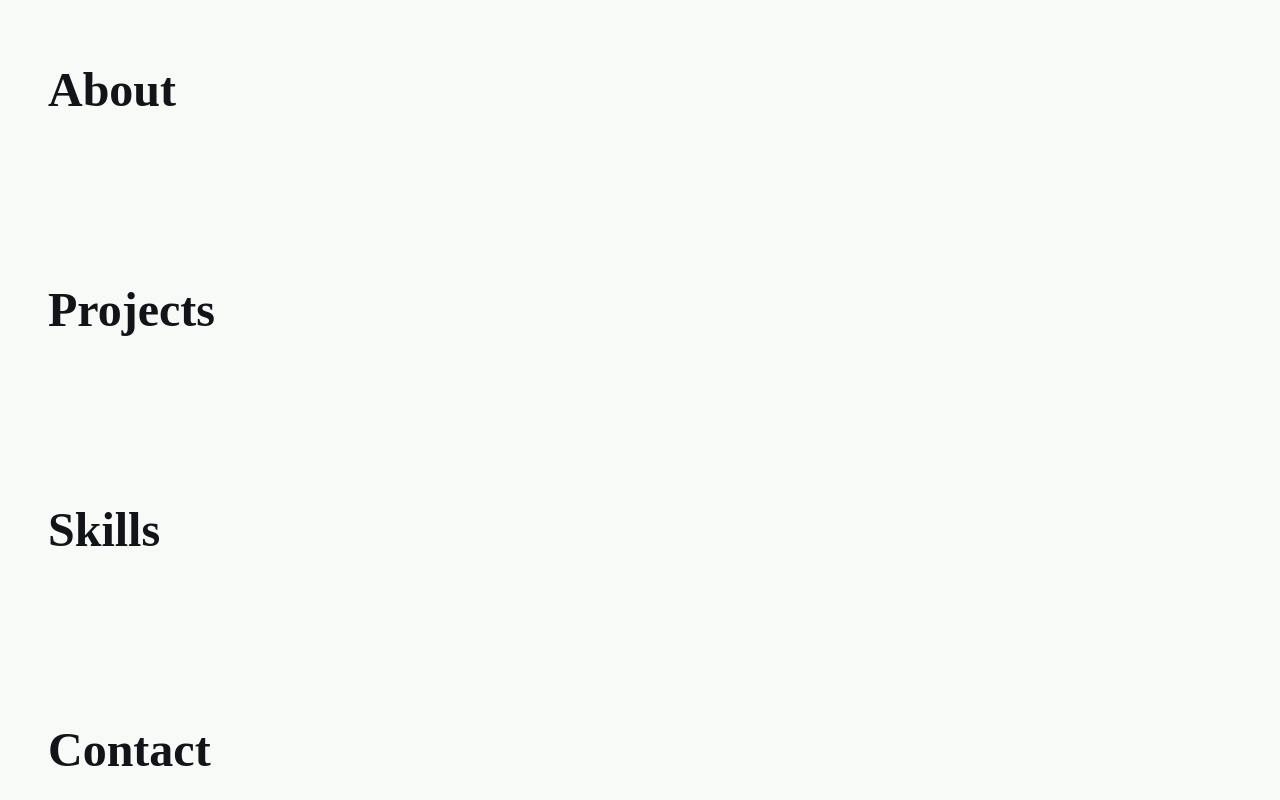
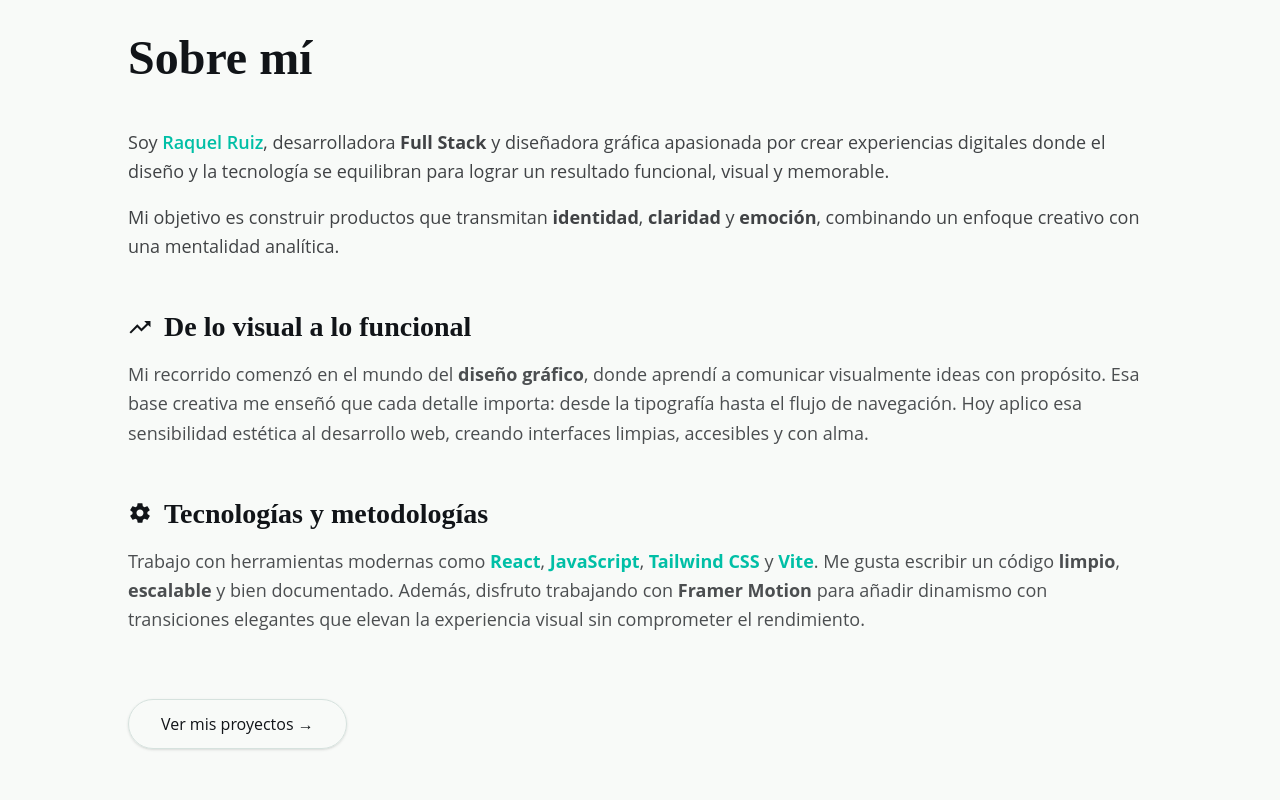
Before and after one commit to raquelruz/portfolio-react, a React (Vite) app: page / in a window 1280 px wide. Shown: the part 900-1700 px from the top of the page. Built offline with nearby package versions, Linux system fonts and the light colour scheme.

Commit message:
feature(about): add principal content for about

```diff
--- a/package.json
+++ b/package.json
@@ -16,6 +16,7 @@
     "motion": "^12.23.24",
     "react": "^19.1.1",
     "react-dom": "^19.1.1",
+    "react-icons": "^5.5.0",
     "tailwindcss": "^4.1.15"
   },
   "devDependencies": {
--- a/src/App.jsx
+++ b/src/App.jsx
@@ -11,7 +11,9 @@ import { Skills } from "./components/Skills";
 export const App = () => {
 	return (
 		<BaseLayout>
+
 		<Navbar />
+
 			<section id="home" className="min-h-screen flex items-center justify-center">
 				<Hero />
 			</section>
--- a/src/components/About.jsx
+++ b/src/components/About.jsx
@@ -1,7 +1,98 @@
+import { IoMdTrendingUp, IoMdSettings } from "react-icons/io";
+import { motion } from "framer-motion";
+
 export const About = () => {
-    return (
-        <div>
-            <h1>About</h1>
-        </div>
-    )
-}
+	return (
+		<section
+			id="about"
+			className="px-6 md:px-20 flex flex-col items-start bg-bg text-text transition-colors duration-700"
+		>
+
+			<motion.h1
+				initial={{ opacity: 0, y: 20 }}
+				whileInView={{ opacity: 1, y: 0 }}
+				transition={{ duration: 0.6, ease: "easeOut" }}
+				viewport={{ once: true }}
+				className="text-4xl md:text-5xl font-bold font-title mb-10"
+			>
+				Sobre mí
+			</motion.h1>
+
+			{/* 💬 Introducción */}
+			<motion.div
+				initial={{ opacity: 0, y: 10 }}
+				whileInView={{ opacity: 1, y: 0 }}
+				transition={{ delay: 0.1, duration: 0.8 }}
+				viewport={{ once: true }}
+				className="max-w-full text-text/80 text-lg leading-relaxed font-landing mb-12 space-y-4"
+			>
+				<p>
+					Soy <span className="text-accent font-semibold">Raquel Ruiz</span>,
+					desarrolladora <strong>Full Stack</strong> y diseñadora gráfica apasionada por crear experiencias
+					digitales donde el diseño y la tecnología se equilibran para lograr un resultado funcional, visual y
+					memorable.
+				</p>
+
+				<p>
+					Mi objetivo es construir productos que transmitan <strong>identidad</strong>,{" "}
+					<strong>claridad</strong> y<strong> emoción</strong>, combinando un enfoque creativo con una
+					mentalidad analítica.
+				</p>
+			</motion.div>
+
+			<motion.div
+				initial={{ opacity: 0, y: 15 }}
+				whileInView={{ opacity: 1, y: 0 }}
+				transition={{ delay: 0.2, duration: 0.8 }}
+				viewport={{ once: true }}
+				className="max-w-full mb-12"
+			>
+				<div className="flex items-center gap-3 mb-4">
+					<IoMdTrendingUp className="text-2xl" />
+					<h3 className="text-2xl font-semibold font-title">De lo visual a lo funcional</h3>
+				</div>
+
+				<p className="text-text/75 text-lg leading-relaxed font-landing">
+					Mi recorrido comenzó en el mundo del <strong>diseño gráfico</strong>, donde aprendí a comunicar
+					visualmente ideas con propósito. Esa base creativa me enseñó que cada detalle importa: desde la
+					tipografía hasta el flujo de navegación. Hoy aplico esa sensibilidad estética al desarrollo web,
+					creando interfaces limpias, accesibles y con alma.
+				</p>
+			</motion.div>
+
+			<motion.div
+				initial={{ opacity: 0, y: 15 }}
+				whileInView={{ opacity: 1, y: 0 }}
+				transition={{ delay: 0.3, duration: 0.8 }}
+				viewport={{ once: true }}
+				className="max-w-full mb-16"
+			>
+				<div className="flex items-center gap-3 mb-4">
+					<IoMdSettings className="text-2xl" />
+					<h3 className="text-2xl font-semibold font-title">Tecnologías y metodologías</h3>
+				</div>
+
+				<p className="text-text/75 text-lg leading-relaxed font-landing">
+					Trabajo con herramientas modernas como{" "}
+					<span className="font-bold text-accent">React</span>,{" "}
+					<span className="font-bold text-accent">JavaScript</span>,{" "}
+					<span className="font-bold text-accent">Tailwind CSS</span> y{" "}
+					<span className="font-bold text-accent">Vite</span>. Me gusta escribir un
+					código <strong>limpio</strong>, <strong>escalable</strong> y bien documentado. Además, disfruto
+					trabajando con <strong>Framer Motion</strong> para añadir dinamismo con transiciones elegantes que
+					elevan la experiencia visual sin comprometer el rendimiento.
+				</p>
+			</motion.div>
+
+			<motion.a
+				href="#projects"
+				whileHover={{ scale: 1.05 }}
+				whileTap={{ scale: 0.95 }}
+				transition={{ type: "spring", stiffness: 300 }}
+				className="px-8 py-3 border border-border rounded-full font-landing text-text hover:bg-accent hover:text-bg transition-all duration-300 shadow-sm"
+			>
+				Ver mis proyectos →
+			</motion.a>
+		</section>
+	);
+};
--- a/src/components/Hero.jsx
+++ b/src/components/Hero.jsx
@@ -4,7 +4,7 @@ export const Hero = () => {
 	return (
 		<section
 			id="home"
-			className="flex flex-col items-center justify-center min-h-screen text-center bg-bg text-text px-6"
+			className="flex flex-col items-center justify-center text-center bg-bg text-text"
 		>
 			<motion.h1
 				initial={{ opacity: 0, y: 20 }}
--- a/src/components/Navbar/Navbar.jsx
+++ b/src/components/Navbar/Navbar.jsx
@@ -17,6 +17,7 @@ export const Navbar = () => {
 			>
 				{/* Desktop */}
 				<div className="hidden md:flex items-center gap-6">
+
 					<a href="#projects" className="hover:text-accent transition">
 						Proyectos
 					</a>
@@ -40,7 +41,7 @@ export const Navbar = () => {
 
 					<a
 						href="#contact"
-						className="px-4 py-1.5 bg-accent text-bg rounded-full hover:bg-accent hover:shadow-[0_0_10px_rgba(0,255,204,0.4)] transition-all duration-300 shadow-sm"
+						className="px-4 py-1.5 bg-accent text-bg rounded-full transition-all duration-300 shadow-sm"
 					>
 						¡Contáctame!
 					</a>
@@ -49,7 +50,7 @@ export const Navbar = () => {
 				{/* Mobile */}
 				<button
 					onClick={() => setIsOpen(!isOpen)}
-					className="md:hidden flex items-center justify-center w-8 h-8 rounded-full border border-border hover:border-[color:var(--color-accent)] transition"
+					className="md:hidden flex items-center justify-center w-8 h-8 rounded-full border border-border hover:border-accent transition"
 				>
 					<span className="text-lg">{isOpen ? "✕" : "☰"}</span>
 				</button>
--- a/src/components/layout/BaseLayout.jsx
+++ b/src/components/layout/BaseLayout.jsx
@@ -3,11 +3,11 @@ import ThemeToggle from "../ThemeToggle";
 
 export const BaseLayout = ({ children }) => {
 	return (
-		<div className="relative flex flex-col min-h-screen bg-bg text-text">
+		<div className="relative flex flex-col bg-bg text-text">
 			<Navbar />
 
 			<ThemeToggle />
-			<main className="flex-1 w-full px-6 md:px-12 py-20">{children}</main>
+			<main className="flex-1 w-full px-6 md:px-12 py-12">{children}</main>
 		</div>
 	);
 };
```
Also changed, not shown: 1 other file (tests, documents, lock files or other folders).
